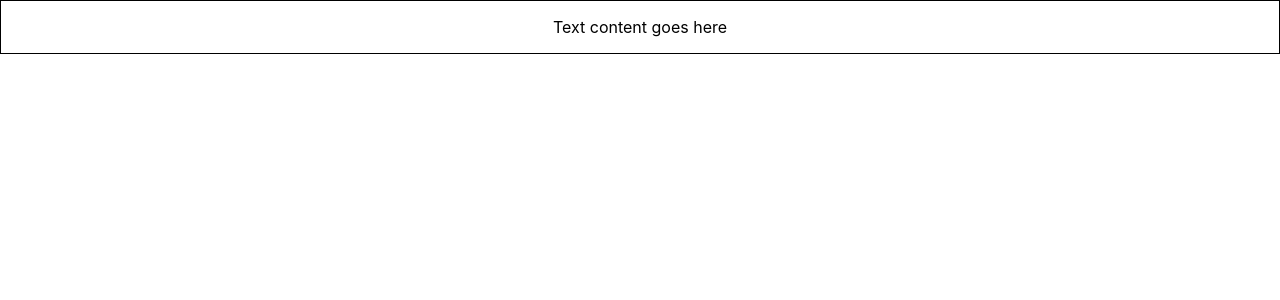
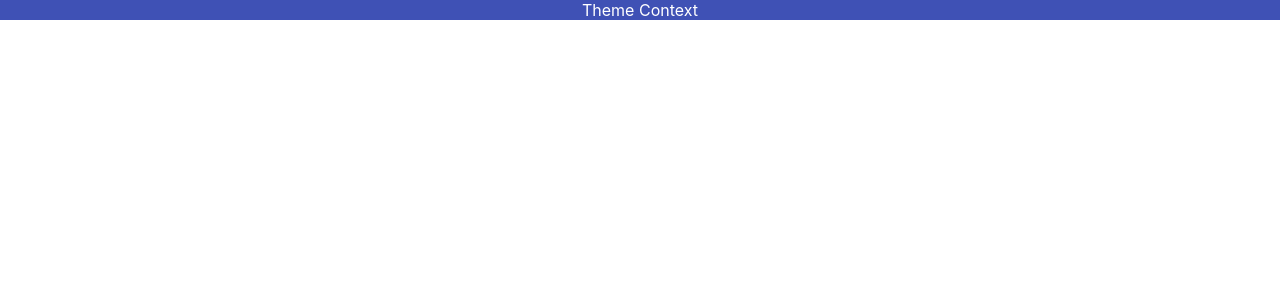
Before and after one commit to preciousnwaoha/react-typescript-demo, a React (Create React App) app: page / in a window 1280 px wide. Shown: the top 300 px of the page. Built offline with nearby package versions, Linux system fonts and the light colour scheme.

Commit message:
useContext Hook

```diff
--- a/src/App.tsx
+++ b/src/App.tsx
@@ -1,10 +1,13 @@
+import { ThemeContextProvider } from "./components/context/ThemeContext"
+import { Box } from "./components/context/Box";
 import "./App.css";
-import { Container } from "./components/Container";
 
 function App() {
   return (
     <div className="App">
-      <Container styles={{ border: "1px solid black", padding: "1rem"}} />
+      <ThemeContextProvider>
+        <Box />
+      </ThemeContextProvider>
     </div>
   );
 }
--- /dev/null
+++ b/src/components/context/Box.tsx
@@ -0,0 +1,7 @@
+import { useContext } from "react"
+import { ThemeContext } from  "./ThemeContext"
+
+export const Box = () => {
+    const themeCtx = useContext(ThemeContext)
+    return <div style={{ backgroundColor: themeCtx.primary.main, color: themeCtx.primary.text}}>Theme Context</div>
+}
--- /dev/null
+++ b/src/components/context/ThemeContext.tsx
@@ -0,0 +1,16 @@
+import { createContext } from "react";
+import { theme } from "./theme";
+
+type ThemeContextProviderProps = {
+  children: React.ReactNode;
+};
+
+export const ThemeContext = createContext(theme);
+
+export const ThemeContextProvider = ({
+  children,
+}: ThemeContextProviderProps) => {
+  return (
+    <ThemeContext.Provider value={theme}>{children}</ThemeContext.Provider>
+  );
+};
--- /dev/null
+++ b/src/components/context/theme.ts
@@ -0,0 +1,10 @@
+export const theme = {
+  primary: {
+    main: "#3f51b5",
+    text: "#fff",
+  },
+  secondary: {
+    main: "#f50057",
+    text: "#fff",
+  },
+};
```
